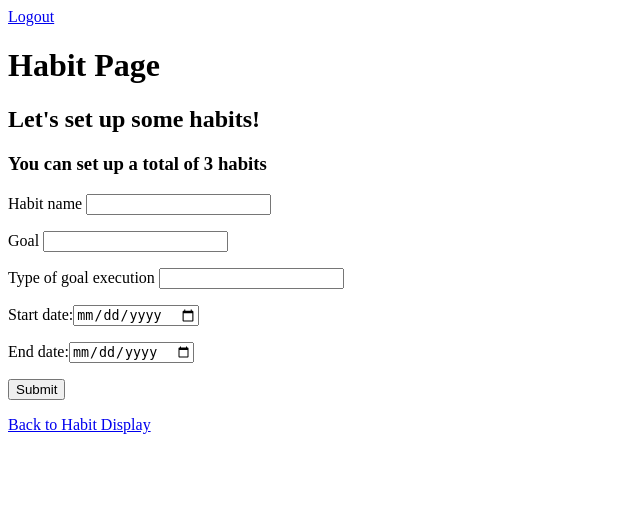
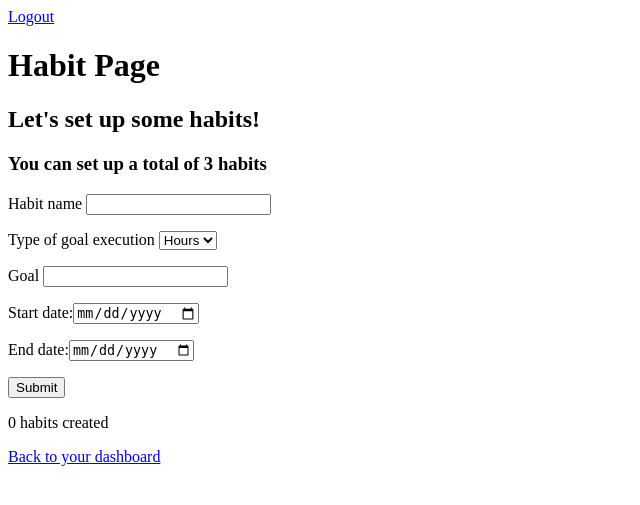
Before and after one commit to marjanasarker/2do2gether, a Flask app: page /habit in a window 1280 px wide. Shown: the top 505 px of the page, without its empty margins (0-640 px from the left). Run offline with Flask 2, Linux system fonts and the light colour scheme; the visitor is signed in with stand-in values (Sample User, id 1).

Commit message:
Made a change to text, from habit display to dashboard. Also changed the execution option from entering text to choosing between hours and days, this page now also shows how many habits the user created

```diff
--- a/templates/habit.html
+++ b/templates/habit.html
@@ -16,11 +16,15 @@
            Habit name <input type='text' name='habit_name'>
          </p>
          <p>
-           Goal <input type='number' name='goal'>
+           <label for="execution">Type of goal execution</label>
+            <select name="type_goal" id="type_goal">
+            <option value="hours">Hours</option>
+            <option value="days">Days</option>
+            </select>
          </p>
          <p>
-           Type of goal execution <input type='text' name='type_goal'>
-         </p>
+          Goal <input type='number' name='goal'>
+        </p>
          <p>
            Start date:<input type="date" name="start_date">
          </p>
@@ -33,8 +37,8 @@
 
         </form>
 
-
-<a href='/habit_display'>Back to Habit Display</a>
+<p>{{num_habits}} habits created</p>
+<a href='/habit_display'>Back to your dashboard</a>
 
 
 {% endblock %}
```
